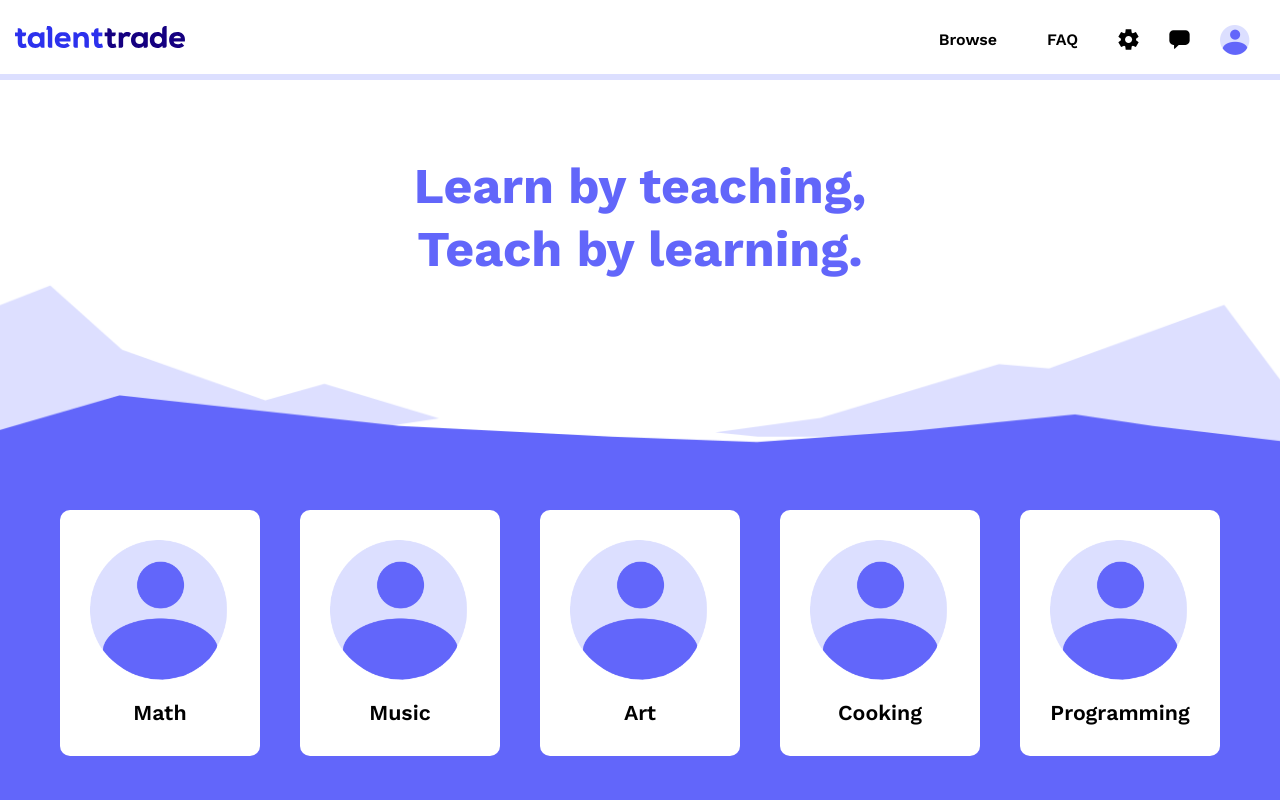
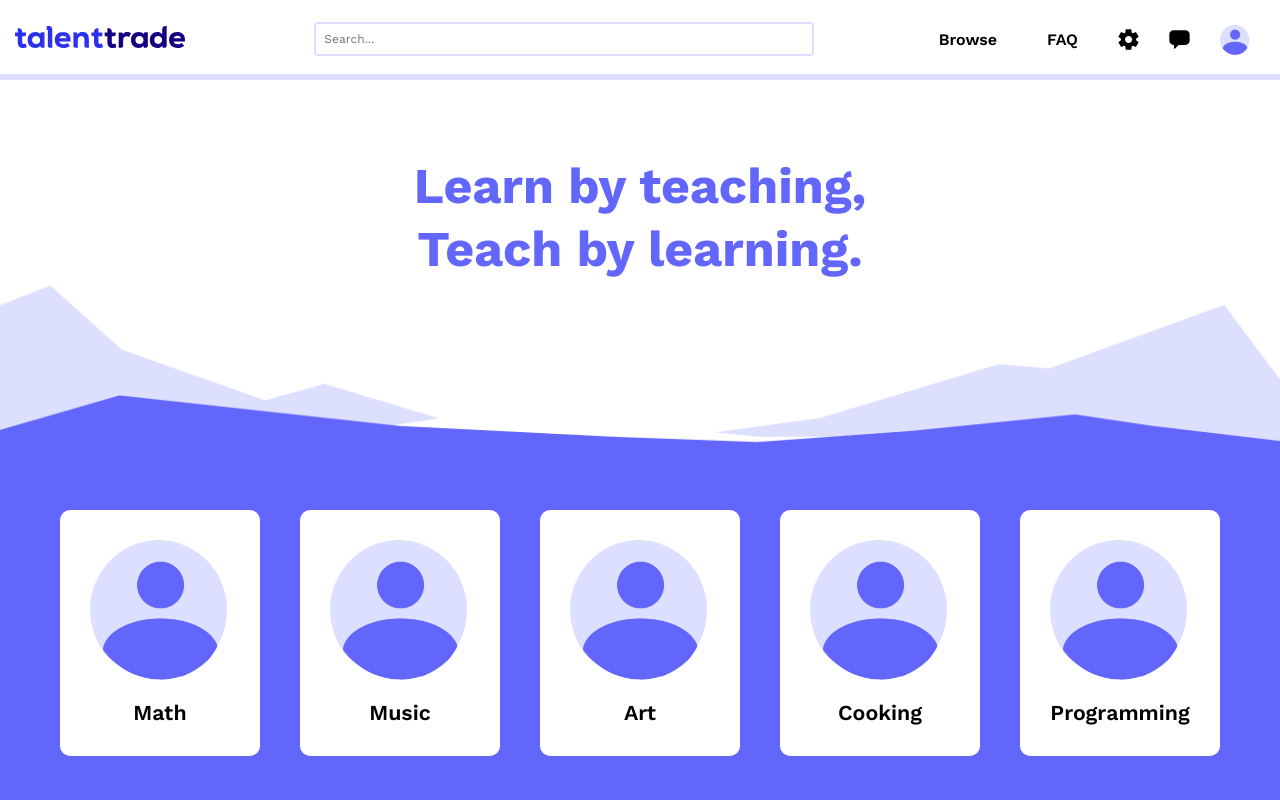
Before and after one commit to acm-projects/TalentTrade, a React (Create React App) app in the folder frontend/: page /home in a window 1280 px wide. Shown: the top 800 px of the page. Built offline with nearby package versions, Linux system fonts and the light colour scheme; a web font is replaced by a local one.

Commit message:
added search bar

```diff
--- a/frontend/src/components/NavBarPost/NavBar.js
+++ b/frontend/src/components/NavBarPost/NavBar.js
@@ -1,6 +1,7 @@
 import React from 'react'
 import { Link } from 'react-router-dom'
 import '../NavBarPre/NavBar.css'
+import SearchBar from '../searchBar/SearchBar'
 
 
 function NavBarPost() {
@@ -12,6 +13,7 @@ function NavBarPost() {
                         <img src={"/images/logo.svg"} alt="logo" className="logo" draggable="false"/>
                     </Link>
                 </div>
+                <SearchBar/>
                 <div className='navbar-right'>
                     <Link to="/browse" className="nav-string">
                         Browse
--- a/frontend/src/components/NavBarPre/NavBar.css
+++ b/frontend/src/components/NavBarPre/NavBar.css
@@ -25,6 +25,7 @@
 
 .navbar-left {
     display: flex;
+    padding-right: 30px;
 }
 
 .navbar-right {
--- /dev/null
+++ b/frontend/src/components/searchBar/SearchBar.js
@@ -0,0 +1,58 @@
+import { useState } from "react";
+
+const SearchBar = () => {
+    //show search items when search bar is selected
+    const [isFocused, setIsFocused] = useState(false);
+    //search terms is what the user is searching
+    const [searchTerm, setSearchTerm] = useState("")
+    //search items is what should show up in the search bar as reccommended optioons for users to search for (not users itself)
+    //example items:
+    const items = [
+        "Technical Skills",
+        "Communication",
+        "Artistic",
+        "Physical",
+        "Musical",
+        "Outdoors",
+        "Culinary",
+        "Craftsmanship",
+        "Languagr and Cultural"
+    ]
+    const [searchItems, setSearchItems] = useState(items)
+
+    const handleSearch = (event) => {
+        const term = event.target.value
+        setSearchTerm(term);
+
+        //searchTerm has the thing the user is searching for
+        console.log(searchTerm)
+
+        //return to default categories when search is empty?
+        if (term === "") {
+            setSearchItems(items)
+        }
+        else {
+            //insert code for searching terms
+        }
+    }
+
+    return(
+        <div className="search-bar-container c">
+            <input type="text" value={searchTerm} onChange={handleSearch} placeholder="Search..."
+            onFocus={() => setIsFocused(true)} onBlur={() => setIsFocused(false)} className="search-input c"
+            />
+            {isFocused && (
+                <ul className="search-items c">
+                    {searchItems.map((item, index) => (
+                        <li key={index} className="search-item c">
+                            {item}
+                        </li>
+                    ))}
+                </ul>
+            )}
+        </div>
+    )
+}
+
+
+export default SearchBar
--- a/frontend/src/pages/Browse.css
+++ b/frontend/src/pages/Browse.css
@@ -8,7 +8,7 @@
 
 .filter {
     display: block;
-    margin-left: 12%;
+    margin-left: 18%;
     width: 250px;
     height: 60px;
     font-family: 'Work Sans';
@@ -42,3 +42,46 @@
 .filter-dropdown:focus {
     border-color: #2C31ED;
 }
+
+/* search bar css */
+
+.search-bar-container.c {
+    position: relative;
+    display: flex;
+    align-items: center;
+    justify-content:right;
+    width: 40%;
+    padding-top:10px;
+}
+
+.search-input.c {
+    padding: 8px;
+    width: 100%;
+    margin-bottom: 12px;
+    border-radius: 4px;
+    border: 2px solid #DCDFFF;
+    height: 100%;
+}
+
+.search-items.c {
+    position: absolute;
+    top: 100%;
+    left: 0;
+    right: 0;
+    background-color: white;
+    border: 1px solid #DCDFFF;
+    border-radius: 4px;
+    box-shadow: 0 2px 8px rgba(0, 0, 0, 0.15);
+    z-index: 1000;
+    max-height: 250px;
+    overflow-y: auto;
+}
+
+.search-item.c {
+    padding: 8px;
+    cursor: pointer;
+}
+
+.search-item:hover.c {
+    background-color: #f0f0f0;
+}
--- a/frontend/src/pages/Browse.js
+++ b/frontend/src/pages/Browse.js
@@ -1,6 +1,7 @@
 import './Browse.css';
 import NavBarPost from '../components/NavBarPost/NavBar'
 import Profile from '../components/ProfileCard/Profile'
+import SearchBar from '../components/searchBar/SearchBar';
 import { useState, useEffect, useMemo } from 'react';
 import { getAuth, onAuthStateChanged } from "firebase/auth";
 import '../components/ProfileCard/Profile.css'
@@ -82,6 +83,9 @@ const Browse = () => {
                         </select>
                     </div>
                 </div>
+                <div>
+
+                </div>
                 <div className="profile-grid">
                     {users.map((user) => (
                         <Profile key={user._id} userData={user}/>
```
